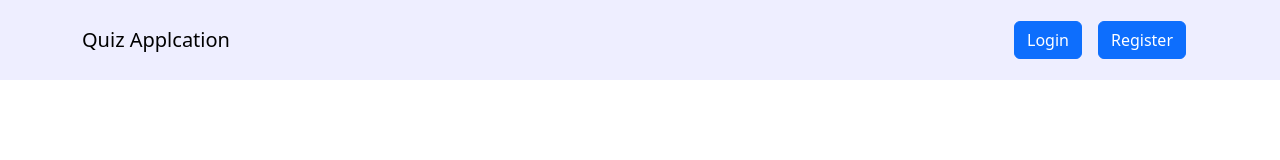
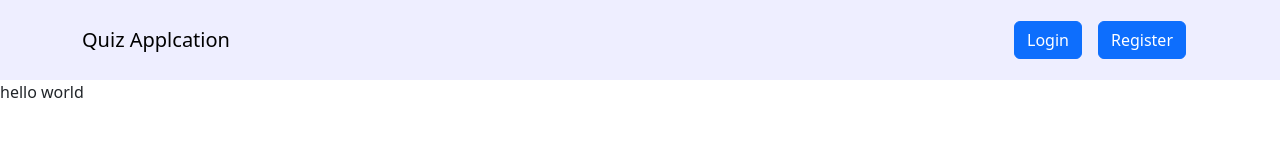
Before and after one commit to sliwek-1/RealTimeQuizApplication, a React (Vite) app in the folder frontend/: page / in a window 1280 px wide. Shown: the top 160 px of the page. Built offline with nearby package versions, Linux system fonts and the light colour scheme.

Commit message:
# setting up front page

```diff
--- /dev/null
+++ b/frontend/src/components/frontPage.tsx
@@ -0,0 +1,11 @@
+import React from "react";
+
+function FrontPage() {
+    return (
+        <>
+            hello world
+        </>
+    )
+}
+
+export default FrontPage;
--- a/frontend/src/components/header.tsx
+++ b/frontend/src/components/header.tsx
@@ -6,7 +6,7 @@ function Header() {
     return (
         <Navbar expand="lg" style={{width: "100vw", height: "10vh", background: "#eef"}}>
             <Container>
-                <Navbar.Brand href="#home">Quiz Applcation</Navbar.Brand>
+                <Navbar.Brand href="/">Quiz Applcation</Navbar.Brand>
                     {!isRegister ?
                         <Nav className="justify-content-end p-1">
                             <Nav.Link href="/login">
--- a/frontend/src/routes/index.tsx
+++ b/frontend/src/routes/index.tsx
@@ -1,4 +1,5 @@
 import { createFileRoute } from "@tanstack/react-router";
+import FrontPage from "../components/frontPage";
 
 export const Route = createFileRoute('/')({
     component: Index,
@@ -7,7 +8,7 @@ export const Route = createFileRoute('/')({
 function Index() {
     return (
         <>
-
+            <FrontPage />
         </>
     )
 }
```
